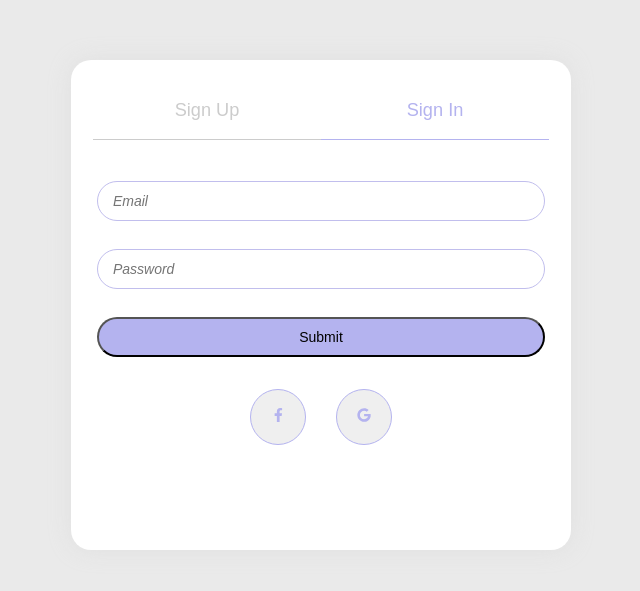
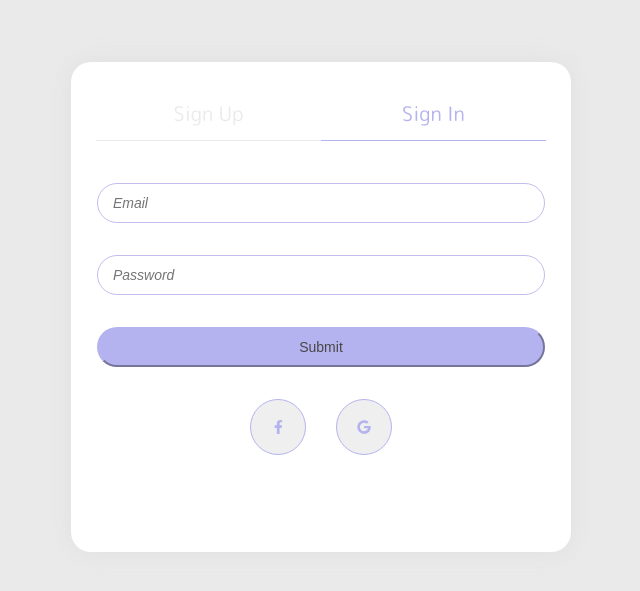
Before and after one commit to mvn-tienle2-dn/Todo-PWA, a Vue app in the folder todo-vue-pwa/: page /auth in a window 1280 px wide. Shown: the part 109-700 px from the top of the page, without its empty margins (319-959 px from the left). Built offline with nearby package versions, Linux system fonts and the light colour scheme.

Commit message:
Change some color

```diff
--- a/todo-vue-pwa/src/assets/styling/base/_variables.scss
+++ b/todo-vue-pwa/src/assets/styling/base/_variables.scss
@@ -33,4 +33,5 @@ $color: (
   text-grey: #dedcdc,
   green: #B4EB76,
   blue-light: #C8E6F5,
+  btn-text: #484646,
 )
--- a/todo-vue-pwa/src/assets/styling/pages/_auth.scss
+++ b/todo-vue-pwa/src/assets/styling/pages/_auth.scss
@@ -1,47 +1,30 @@
 .page-auth {
   .site-wrapper {
-    margin: 1em auto 1em;
+    @include pxRem(margin, 16 auto 16);
     max-width: 95%;
-    @include respond-above("medium") {
-      position: absolute;
-      left: 50%;
-      top: 50%;
-      width: 500px;
-      -webkit-transform: translate(-50%, -50%);
-      -moz-transform: translate(-50%, -50%);
-      -ms-transform: translate(-50%, -50%);
-      -o-transform: translate(-50%, -50%);
-      transform: translate(-50%, -50%);
-    }
   }
 
   .box {
+    @include pxRem(padding, 24);
+    @include pxRem(height, 490);
     position: relative;
-    height: 490px;
     overflow: hidden;
     text-align: center;
-    padding: 1.5em;
     margin: 0;
-    font-family: 'Vazir', sans-serif;
-    background-color: #fff;
+    background-color: map-get($color, white);
     text-decoration: none;
-    border: 1px solid transparent;
-    border-radius: 20px;
-    -webkit-box-shadow: 0 0 21px 0 rgba(209, 210, 209, 0.4);
-    -moz-box-shadow: 0 0 21px 0 rgba(209, 210, 209, 0.4);
-    box-shadow: 0 0 21px 0 rgba(209, 210, 209, 0.4);
   }
 
   .input {
+    @include pxRem(height, 40);
+    @include pxRem(padding, 0 15);
+    @include pxRem(margin, 0 auto 32);
+    @include pxRem(border-radius, 20);
+    @include pxRem(font-size, map-get($font-size, md));
     display: block;
     width: 90%;
     line-height: normal;
-    margin: 0 auto 2em;
-    background-color: #eee;
-    @include pxRem(height, 40);
-    @include pxRem(padding, 0 15);
-    @include pxRem(border-radius, 20);
-    @include pxRem(font-size, map-get($font-size, md));
+    background-color: map-get($color, white);
     border: 1px solid map-get($color, violet);
     background: rgba(255,255,255,.2);
     font-style: italic;
@@ -49,72 +32,24 @@
     &:hover, &:focus {
       outline: none;
     }
-
-    &.has-error {
-      border-color: #B71C1C;
-    }
-  }
-
-  .submit {
-    display: block;
-    width: 170px;
-    padding: 1em 0;
-    margin: 0 auto 2em;
-    font-family: inherit;
-    border: 1px solid #ccc;
-    border-radius: 100px;
-    color: #fff;
-    outline: none;
-    background: #5597d0;
-    background: -webkit-gradient(linear, left top, right top, from(#5597d0), to(#70d193));
-    background: -webkit-linear-gradient(left, #5597d0 0%, #70d193 100%);
-    background: -o-linear-gradient(left, #5597d0 0%, #70d193 100%);
-    background: linear-gradient(to right, #5597d0 0%, #70d193 100%);
-
-    &:hover, &:focus {
-      cursor: pointer;
-      background: #70d193;
-      background: -webkit-gradient(linear, left top, right top, from(#3784c8), to(#56c880));
-      background: -webkit-linear-gradient(left, #3784c8 0%, #56c880 100%);
-      background: -o-linear-gradient(left, #3784c8 0%, #56c880 100%);
-      background: linear-gradient(to right, #3784c8 0%, #56c880 100%);
-    }
-  }
-
-  .link {
-    display: inline-block;
-    font-size: .9em;
-    color: #777;
-    text-decoration: none;
-    border-bottom: 1px solid #777;
-    padding: 0.1em;
-    &:hover, &:focus {
-      color: #555;
-      text-decoration: none;
-    }
   }
 
   .tab-item {
+    @include pxRem(padding, 16);
+    @include pxRem(font-size, 20);
     float: right;
     width: 50%;
     margin: 0;
-    padding: 1em;
-    font-size: 1.3em;
-    color: #ccc;
+    color: map-get($color, border-light);
     cursor: pointer;
-    border-bottom: 1px solid #ccc;
+    border-bottom: 1px solid map-get($color, border-light);
     text-decoration: none;
-
-    &:hover, &:focus {
-      background-color: #f7f7f7;
-    }
-
   }
 
   .sign-in, .sign-up {
+    @include pxRem(top, 120);
     position: absolute;
     width: 100%;
-    top: 120px;
     left: 0;
     -webkit-transition: opacity .5s;
     -moz-transition: opacity .5s;
@@ -182,31 +117,17 @@
     }
   }
 
-  .err-msg {
-    color: #B71C1C;
-    margin: 0 0 15px;
-    opacity: 0;
-    -webkit-transition: opacity .5s;
-    -moz-transition: opacity .5s;
-    -ms-transition: opacity .5s;
-    -o-transition: opacity .5s;
-    transition: opacity .5s;
-
-    &.show {
-      opacity: 1;
-    }
-  }
   .btn-primary {
     width: 90%;
+    color: map-get($color, btn-text);
+    border-color: map-get($color, primary);
   }
   .action {
     .btn {
       @include pxRem(margin-top, 32);
-      width: 50px;
-      height: 50px;
+      @include pxRem(margin-right, 30);
       @include pxRem(width, 56);
       @include pxRem(height, 56);
-      @include pxRem(margin-right, 30);
       border-radius: 50%;
       overflow: hidden;
       position: relative;
@@ -217,6 +138,9 @@
       padding: 0;
       i {
         @include pxRem(font-size, 16);
+        @include pxRem(margin-top, 40);
+      }
+      .fa-google, .fa-facebook-f {
         @include pxRem(margin-top, 20);
       }
       &:last-child {
@@ -253,4 +177,24 @@
       }
     }
   }
+  @include respond-above("medium") {
+    .box {
+      @include pxRem(border-radius, 20);
+      border: 1px solid transparent;
+      -webkit-box-shadow: 0 0 21px 0 rgba(209, 210, 209, 0.4);
+      -moz-box-shadow: 0 0 21px 0 rgba(209, 210, 209, 0.4);
+      box-shadow: 0 0 21px 0 rgba(209, 210, 209, 0.4);
+    }
+    .site-wrapper {
+      position: absolute;
+      left: 50%;
+      top: 50%;
+      width: 500px;
+      -webkit-transform: translate(-50%, -50%);
+      -moz-transform: translate(-50%, -50%);
+      -ms-transform: translate(-50%, -50%);
+      -o-transform: translate(-50%, -50%);
+      transform: translate(-50%, -50%);
+    }
+  }
 }
```
